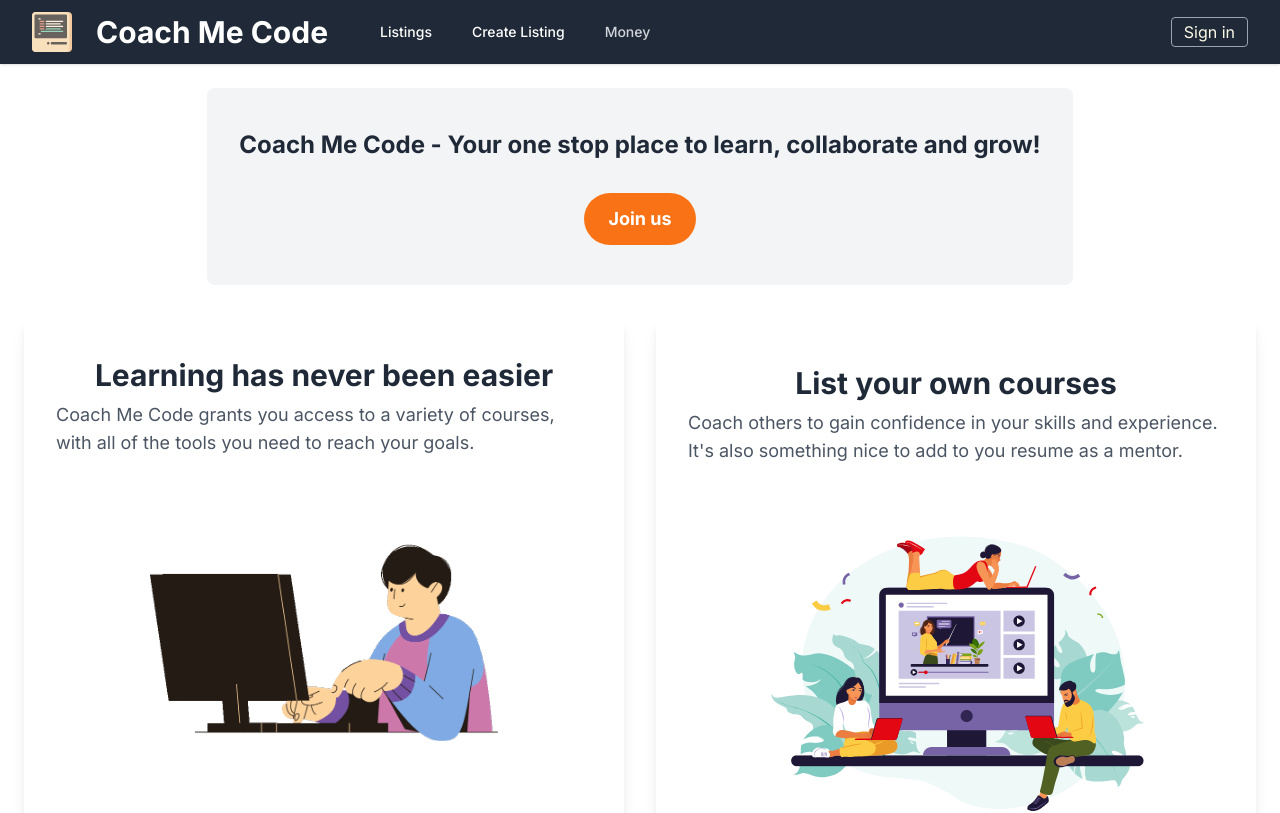
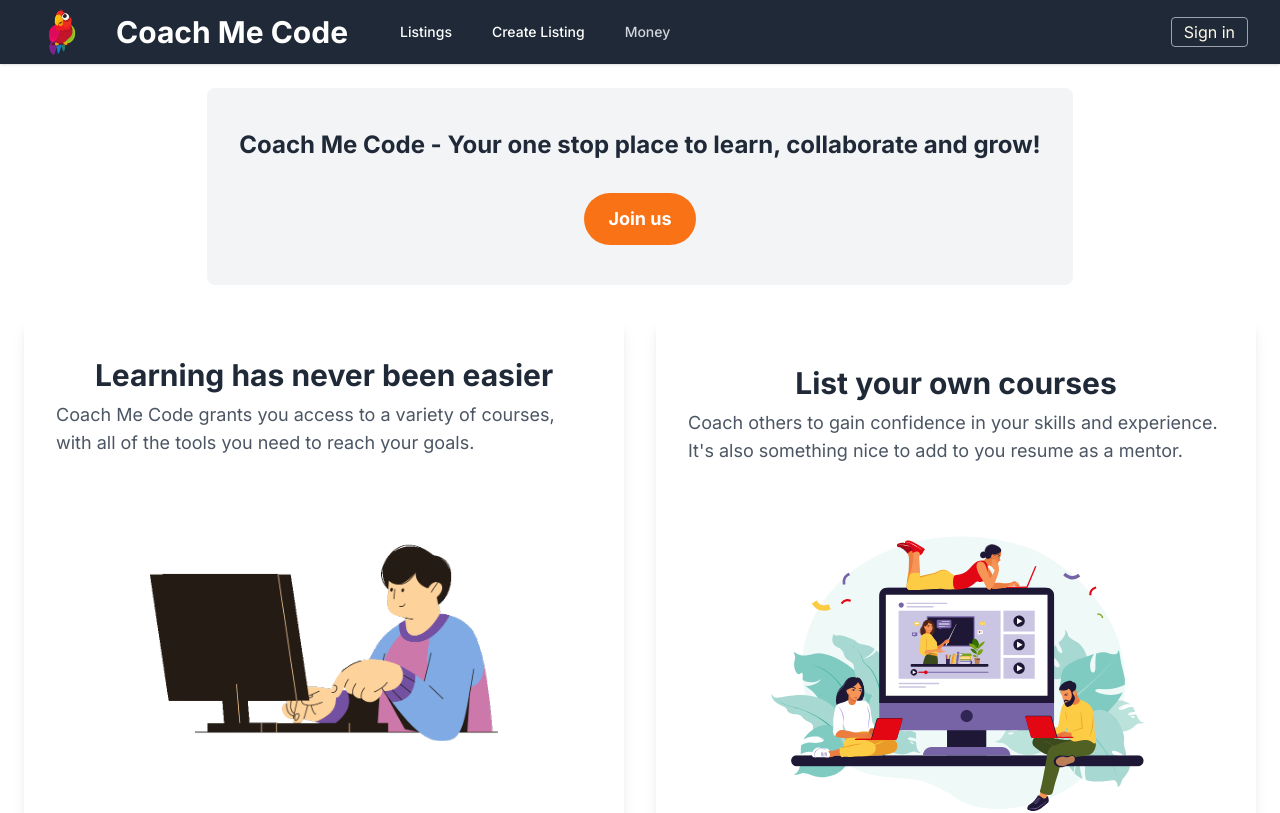
Before and after one commit to Spyabo/coach-me-code, a Next.js app: page / in a window 1280 px wide. Shown: the top 813 px of the page. Built offline with nearby package versions, Linux system fonts and the light colour scheme; no server answers.

Commit message:
change logo

```diff
--- a/src/app/components/Navbar/Navbar.tsx
+++ b/src/app/components/Navbar/Navbar.tsx
@@ -28,10 +28,10 @@ export default function Nav() {
                 <div className="flex items-center">
                   <div className="flex-grow 1">
                     <Image
-                      src="/code.svg"
+                      src="/logo.svg"
                       alt="Picture of the author"
-                      width={40}
-                      height={40}
+                      width={60}
+                      height={60}
                     />
                   </div>
                   <div className="flex flex-wrap ">
```
Also changed, not shown: public/logo.svg (added).
